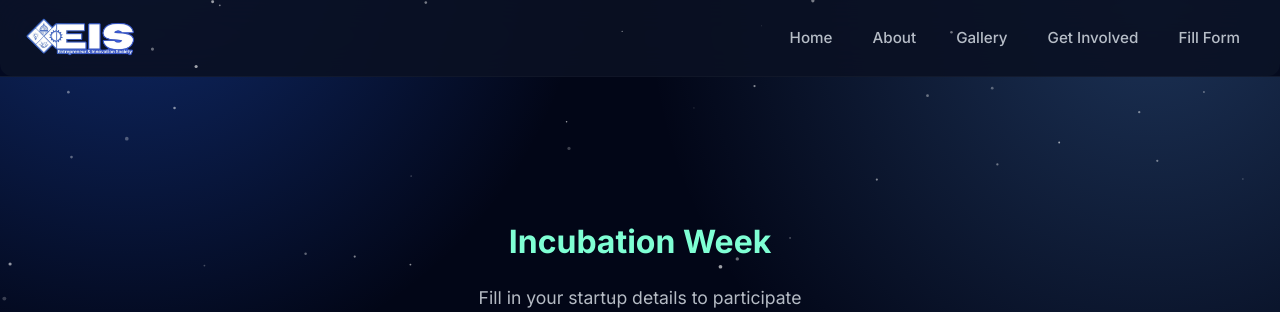
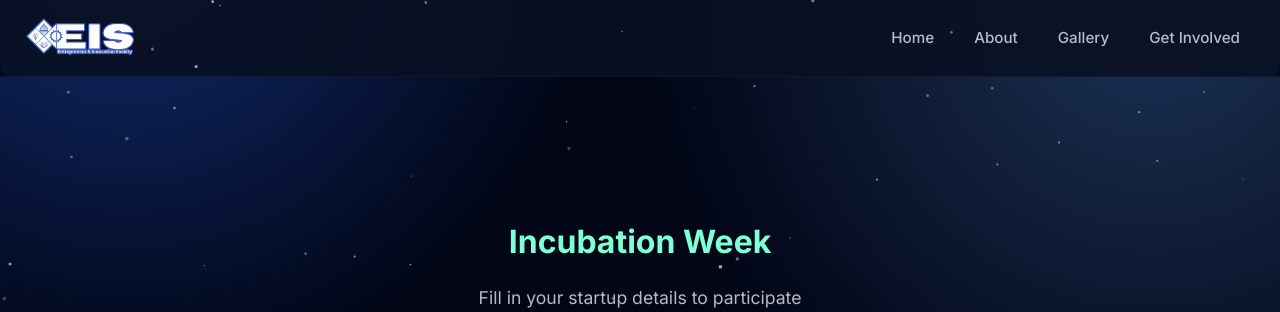
Before and after one commit to Vidhaaaaaa/EISwebsite, a Flask app: page /event-form in a window 1280 px wide. Shown: the top 312 px of the page. Run offline with Flask 3, Linux system fonts and the light colour scheme.

Commit message:
chore: change inc week from link to google form

```diff
--- a/templates/base.html
+++ b/templates/base.html
@@ -58,7 +58,7 @@
           <li><a href="{{ url_for('about') }}">About</a></li>
           <li><a href="{{ url_for('gallery') }}">Gallery</a></li>
           <li><a href="{{ url_for('get_involved') }}">Get Involved</a></li>
-          <li><a href="{{ url_for('event_form') }}">Fill Form</a></li>
+          <!-- <li><a href="{{ url_for('event_form') }}">Fill Form</a></li> -->
         </ul>
       </nav>
     </header>
```
